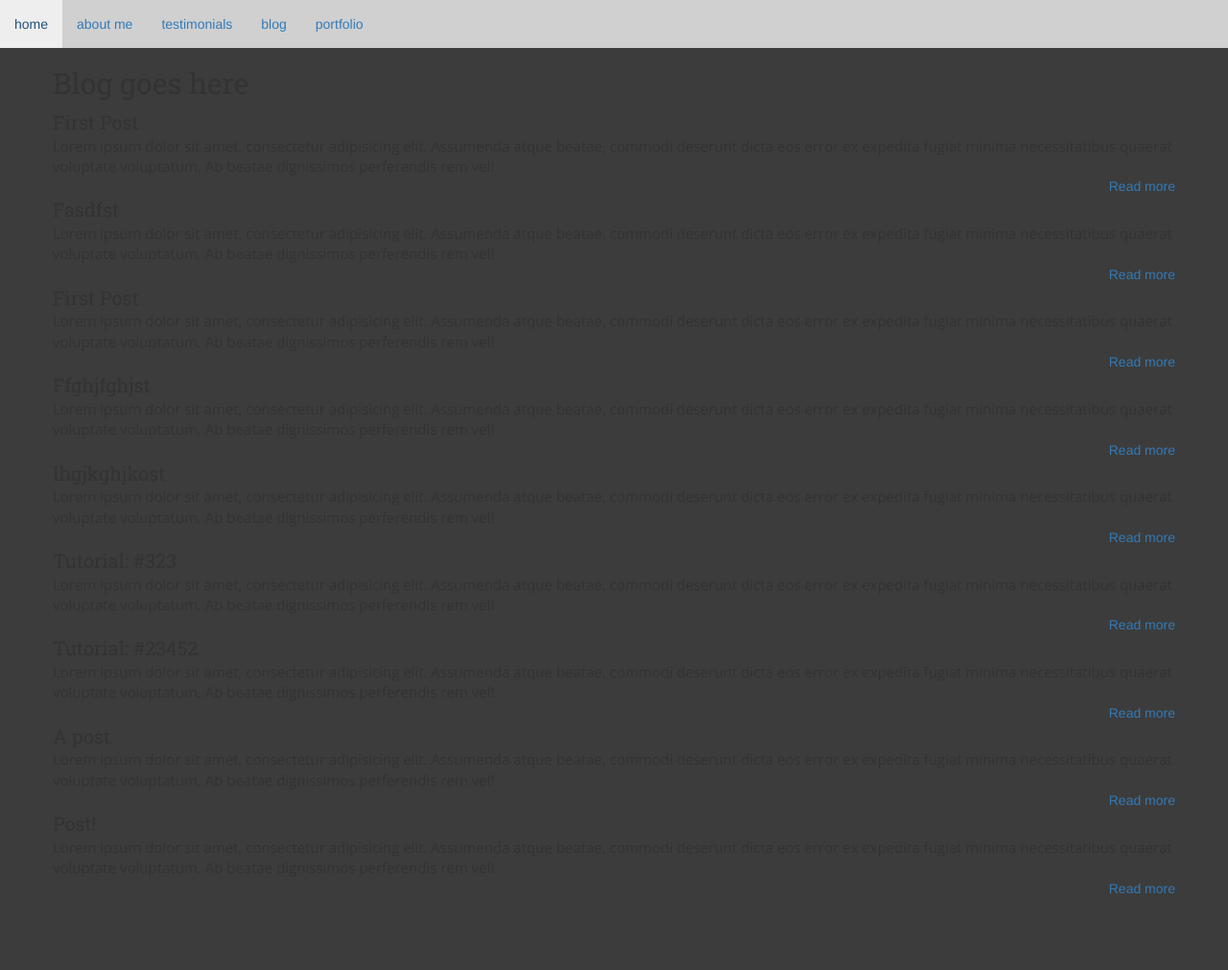
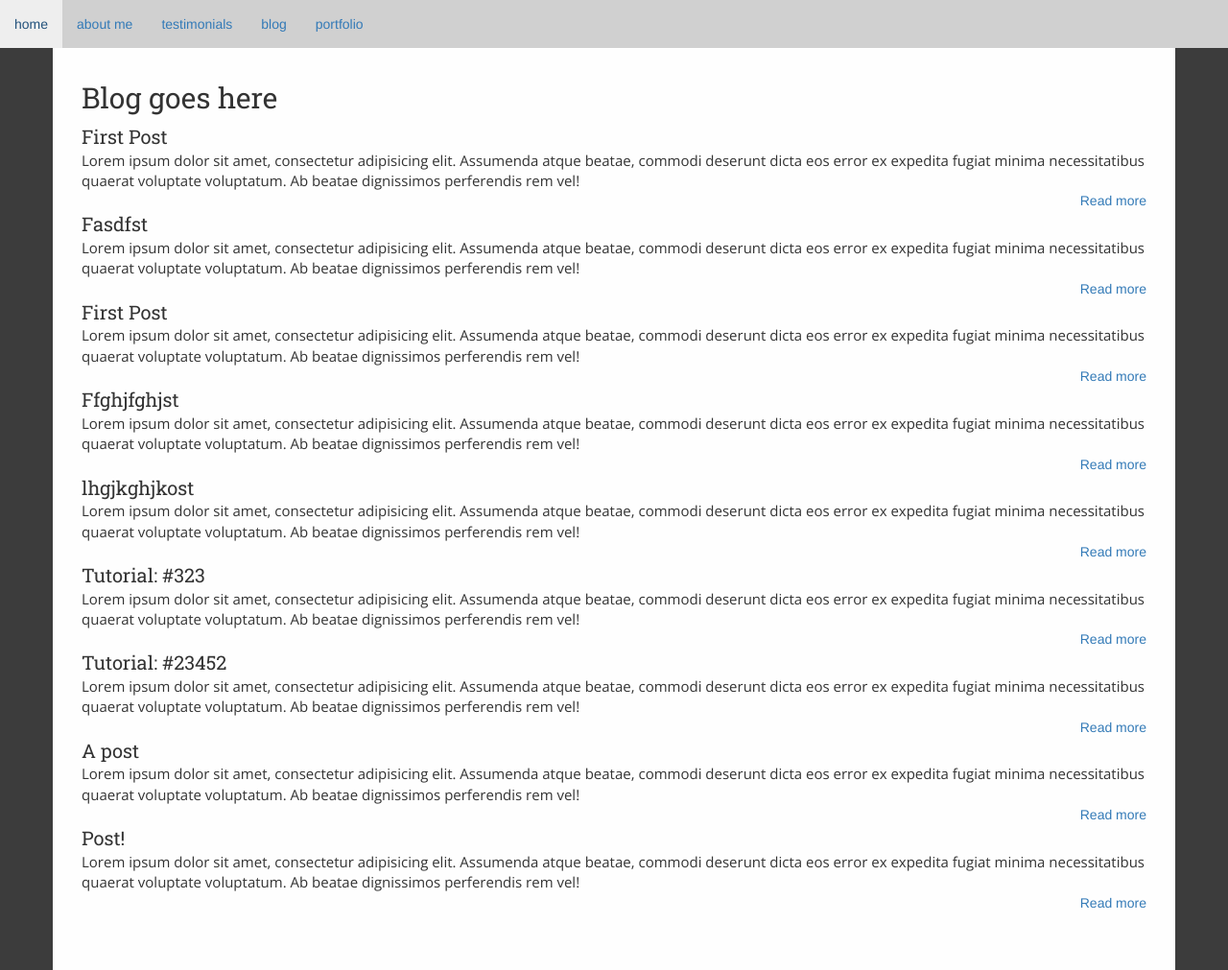
Before and after one commit to JohnDragonetti/JD.meDev, a PHP site: page /blog in a window 1280 px wide. Shown: the whole page at 96% size. Before the commit the page ends 932 px from the top, so only its background shows below. Run offline with PHP 8.4, Linux system fonts and the light colour scheme.

Commit message:
Add content main style, blog css classes

```diff
--- a/app/view/blog.php
+++ b/app/view/blog.php
@@ -16,12 +16,13 @@ $body = $blog_gui->show_all();
 <div class="container">
 	<div class="row">
 		<div class="col-md-12">
+			<div class="content-main">
+                <h2>Blog goes here</h2>
 
-			<h2>Blog goes here</h2>
-
-            <?php
+                <?php
                 echo $body;
-            ?>
+                ?>
+            </div>
 		</div>
 	</div>
 </div>
--- a/css/main.css
+++ b/css/main.css
@@ -28,3 +28,9 @@ h2 {
 .main-nav {
     background: #D0D0D0;
 }
+
+
+.content-main {
+    background: #FEFEFE;
+    padding: 15px 30px 60px;
+}
```
